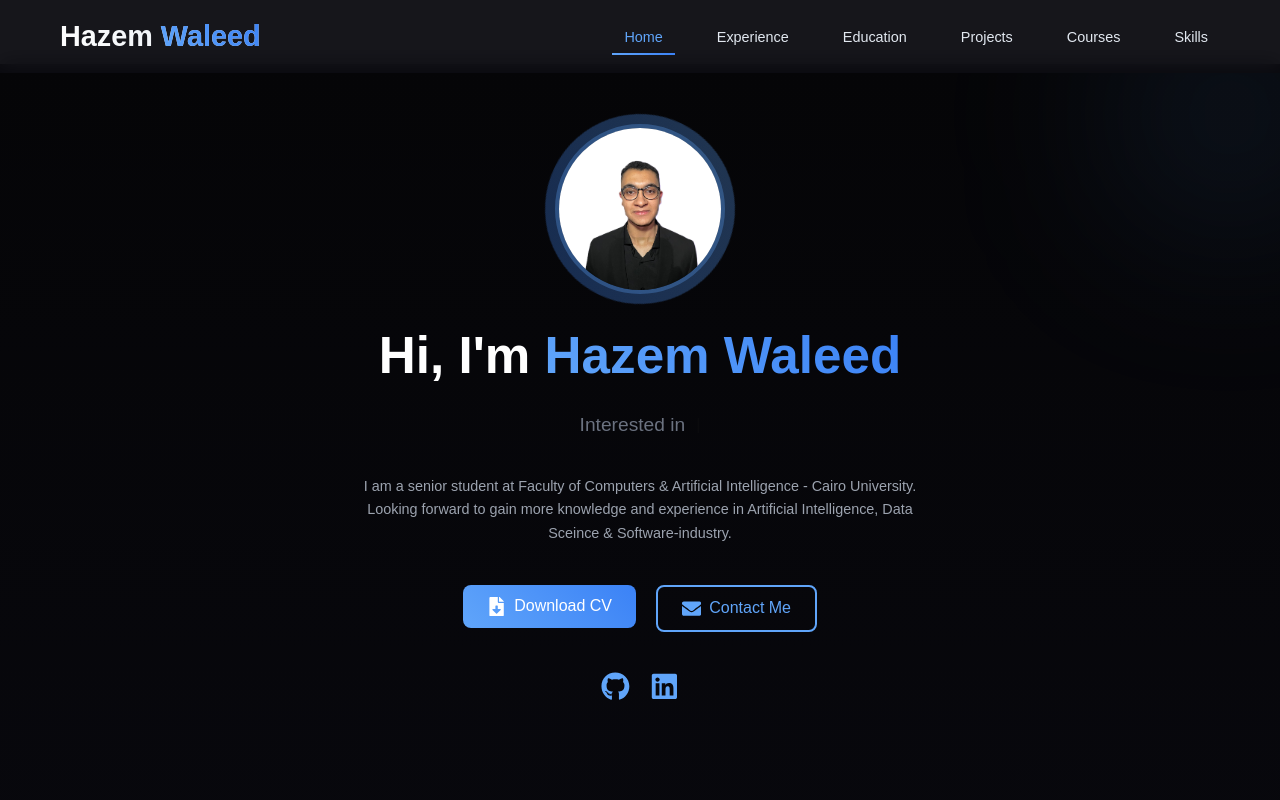
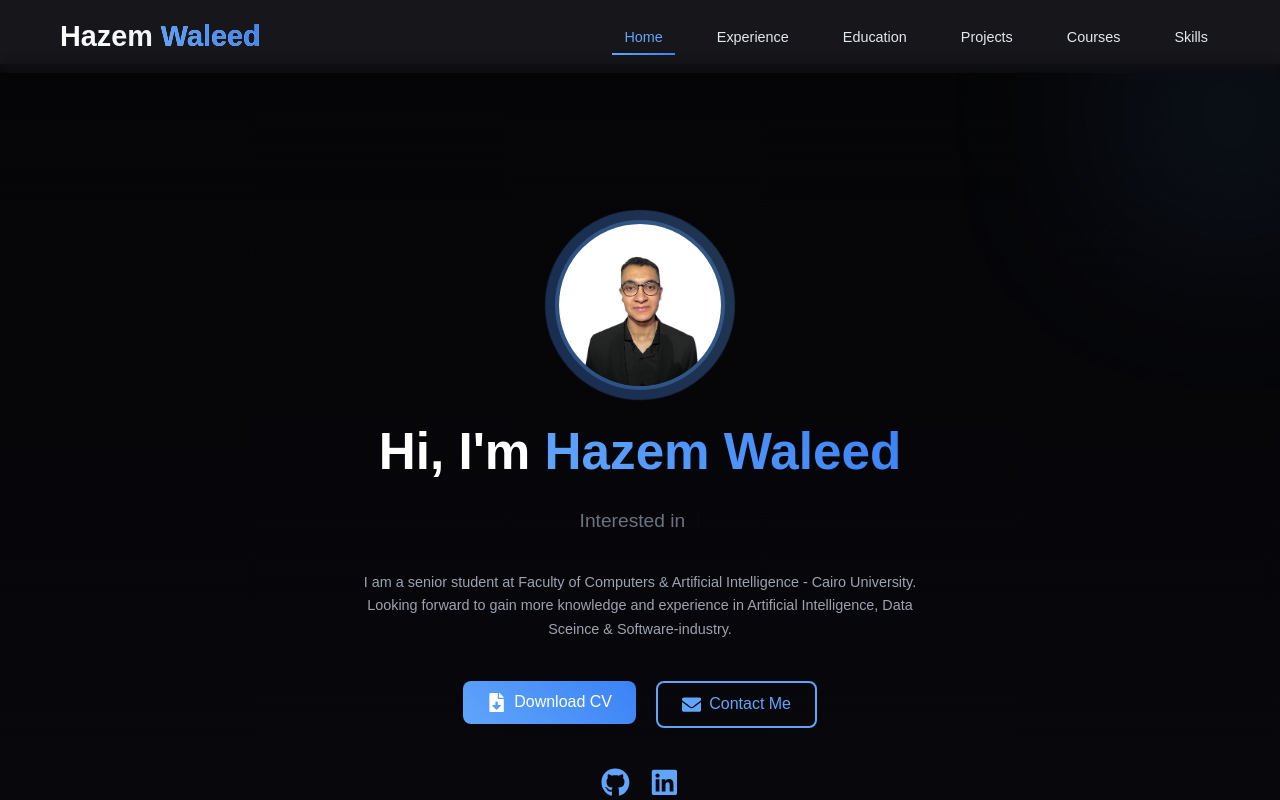
Before and after one commit to hazem-walied/HazemWaleed, a Next.js app: page / in a window 1280 px wide. Shown: the top 800 px of the page. Built offline with nearby package versions, Linux system fonts and the light colour scheme.

Commit message:
Fixing Mobile Responsivity-2

```diff
--- a/app/page.module.css
+++ b/app/page.module.css
@@ -31,6 +31,7 @@
   align-items: center;
   justify-content: center;
   padding: 0 20px;
+  margin-top: 6rem;
 }
 
 .heroContent {
```
